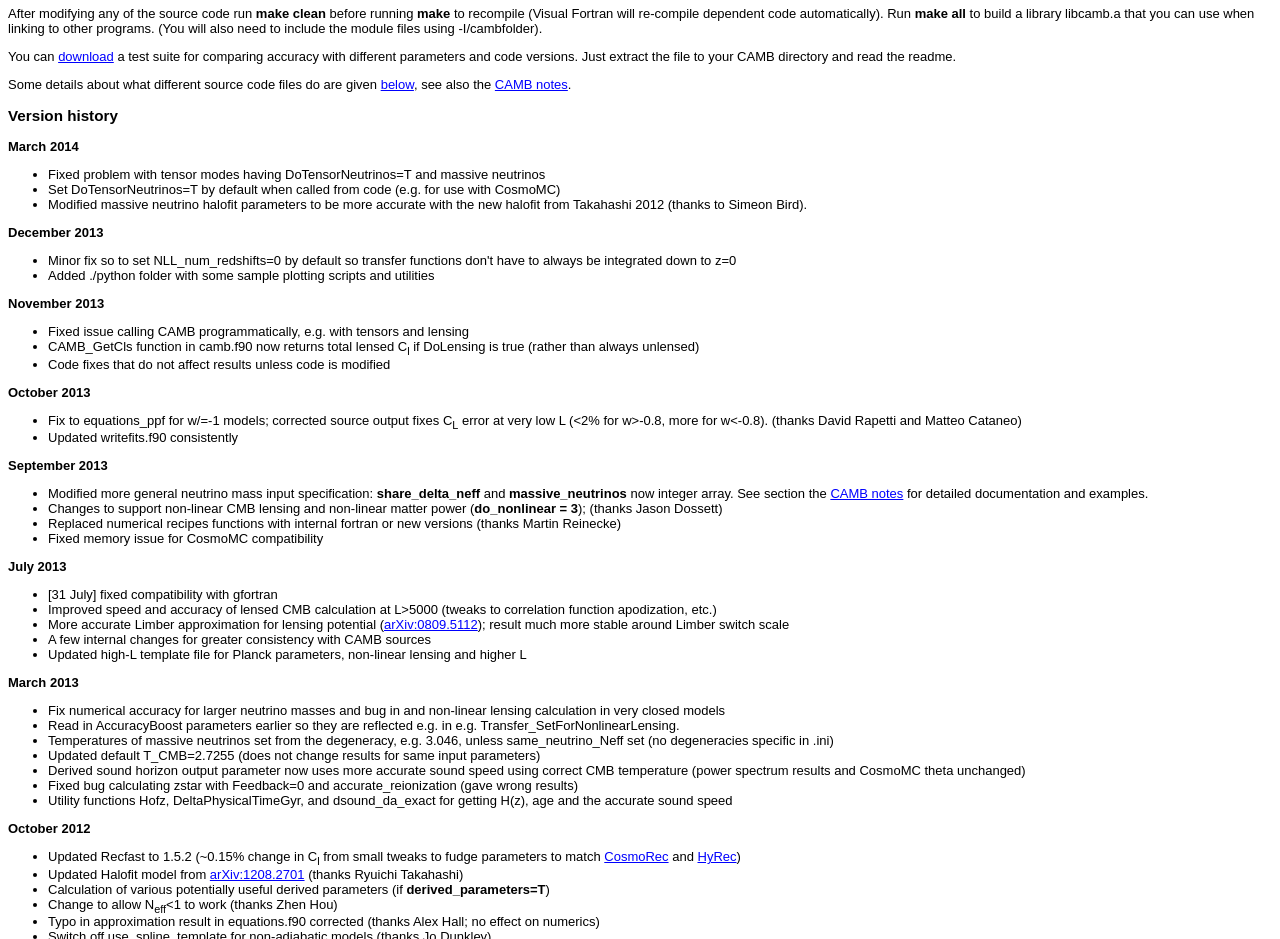
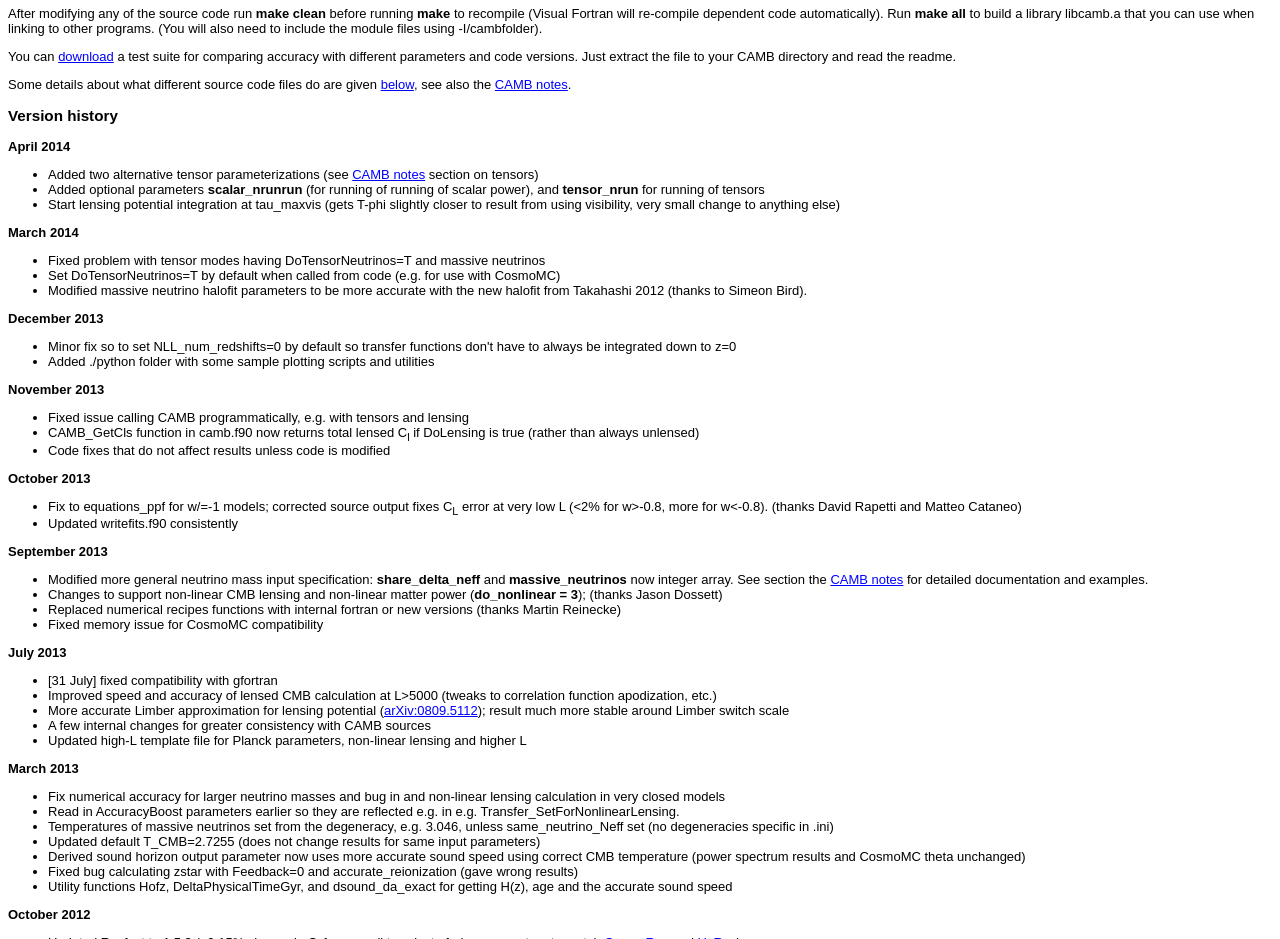
Before and after one commit to cmbant/CAMB, a plain HTML site: page readme.html in a window 1280 px wide. Shown: the part 1260-2199 px from the top of the page. Drawn offline with Linux system fonts and the light colour scheme.

Commit message:
added two new tensor parameterizations

```diff
--- a/readme.html
+++ b/readme.html
@@ -126,6 +126,13 @@ Some details about what different source code files do are given <A HREF="#FILES
 <P>
 <A NAME="version">
 <H3>Version history</H3>
+<B>April 2014</B><BR>
+<UL>
+<LI>Added two alternative tensor parameterizations (see <A HREF="http://cosmologist.info/notes/CAMB.pdf">CAMB notes</A> section on tensors)
+<LI>Added optional parameters <b>scalar_nrunrun</b> (for running of running of scalar power), and <b>tensor_nrun</b> for running of tensors
+<LI>Start lensing potential integration at tau_maxvis (gets T-phi slightly closer to result from using visibility, very small change to anything else)
+</UL>
+
 <B>March 2014</B><BR>
 <UL>
 <LI>Fixed problem with tensor modes having DoTensorNeutrinos=T and massive neutrinos
```
Also changed, not shown: 2 other files.
